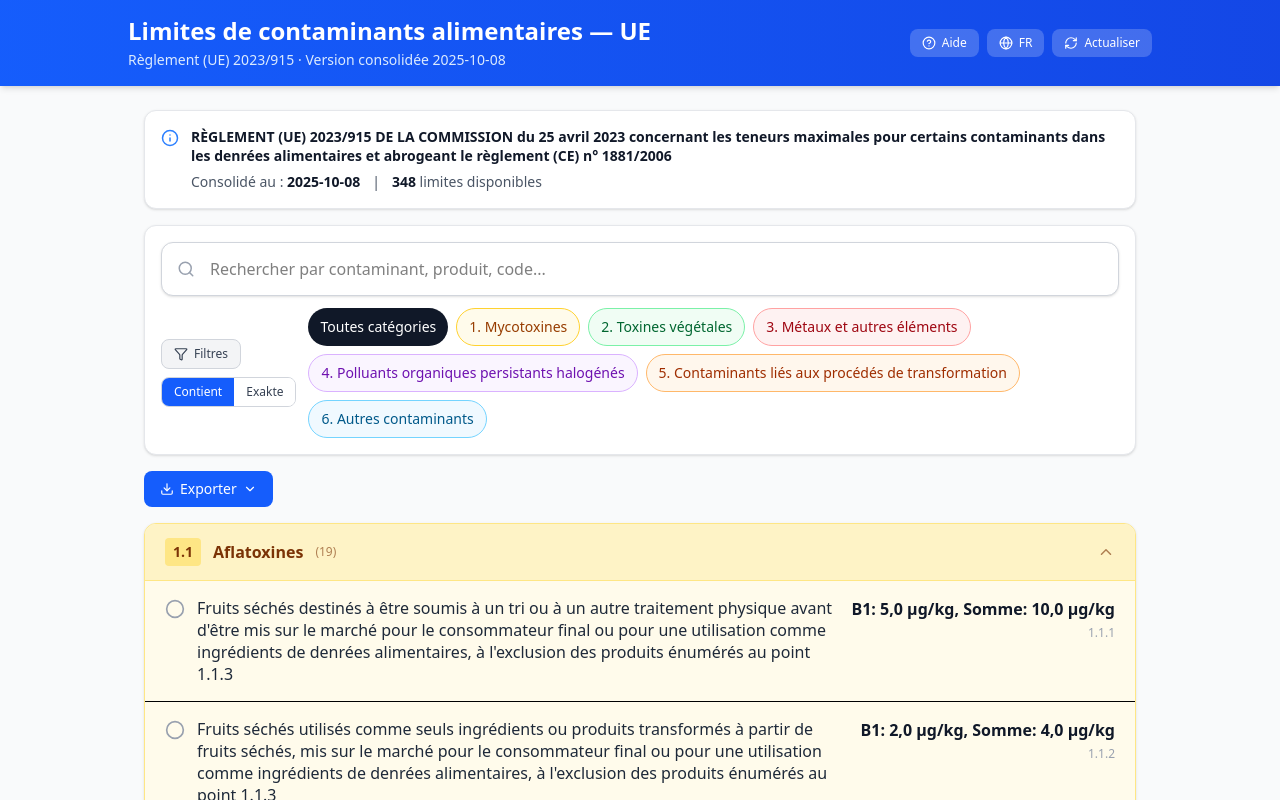
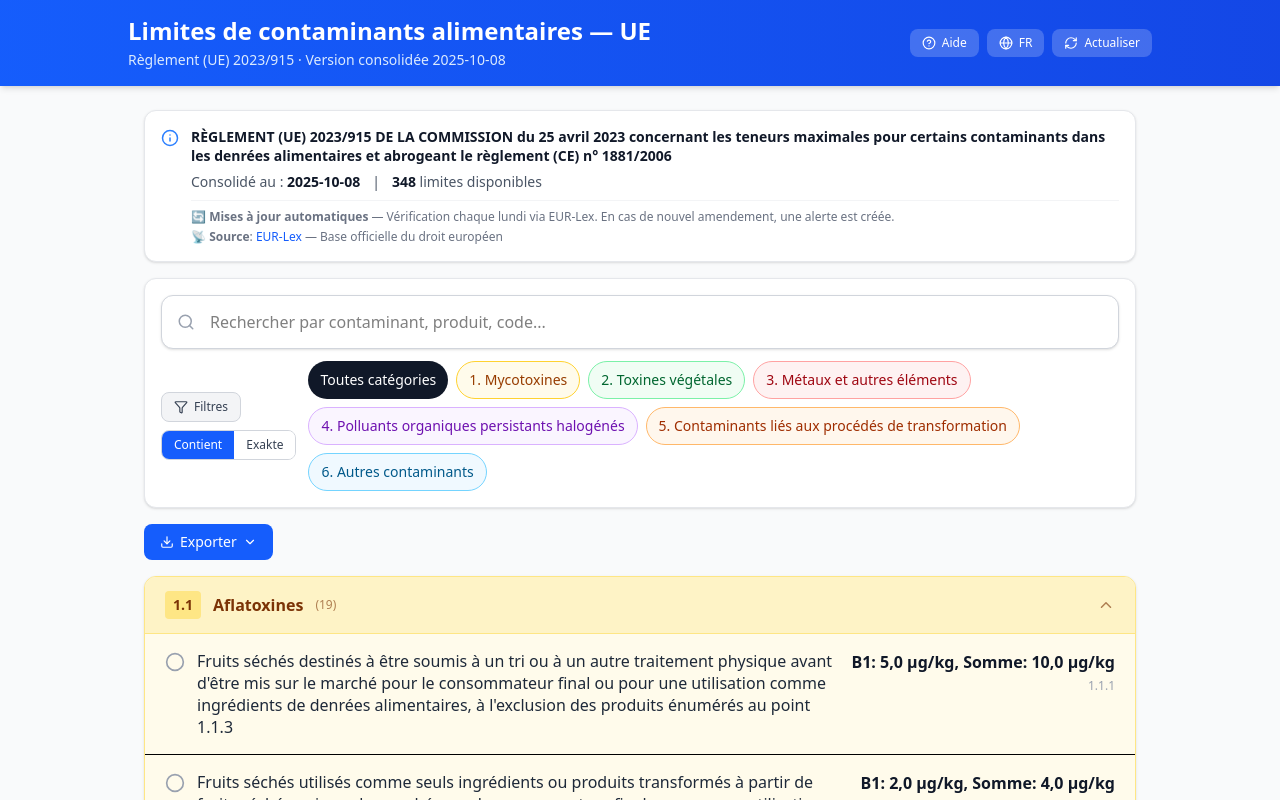
Before and after one commit to Visitune/eu-food-contaminant-limits-search, a React (Vite) app: page / in a window 1280 px wide. Shown: the top 800 px of the page. Built offline with nearby package versions, Linux system fonts and the light colour scheme; no server answers.

Commit message:
feat: add update info panel - show data source, automatic updates, EUR-Lex

```diff
--- a/src/App.tsx
+++ b/src/App.tsx
@@ -210,6 +210,8 @@ export default function App() {
     helpExportDesc: lang === 'fr' ? 'Téléchargez les résultats filtrés en CSV ou Excel.' : 'Download filtered results in CSV or Excel.',
     helpLang: lang === 'fr' ? '🌐 Langue' : '🌐 Language',
     helpLangDesc: lang === 'fr' ? 'Basculez entre français et anglais.' : 'Switch between French and English.',
+    helpUpdates: lang === 'fr' ? '🔄 Mises à jour' : '🔄 Updates',
+    helpUpdatesDesc: lang === 'fr' ? 'Les données sont vérifiées automatiquement chaque lundi via l\'API EUR-Lex. En cas de nouvel amendement, une Issue GitHub est créée et vous êtes alerté.' : 'Data is checked automatically every Monday via EUR-Lex API. If a new amendment is found, a GitHub Issue is created and you are alerted.',
     close: lang === 'fr' ? 'Fermer' : 'Close',
     expandAll: lang === 'fr' ? 'Tout développer' : 'Expand all',
     collapseAll: lang === 'fr' ? 'Tout réduire' : 'Collapse all',
@@ -256,7 +258,8 @@ export default function App() {
 
       <main className="max-w-5xl mx-auto px-3 sm:px-4 py-4 sm:py-6 space-y-4">
         {regulationInfo && (
-          <div className="bg-white border border-gray-200 rounded-xl p-3 sm:p-4 flex items-start gap-2 sm:gap-3 shadow-sm">
+          <div className="bg-white border border-gray-200 rounded-xl p-3 sm:p-4 shadow-sm">
+            <div className="flex items-start gap-2 sm:gap-3">
               <Info size={18} className="text-blue-500 mt-0.5 shrink-0" />
               <div className="min-w-0 flex-1">
                 <p className="text-xs sm:text-sm font-semibold text-gray-900 leading-snug">{regulationInfo.title}</p>
@@ -264,6 +267,13 @@ export default function App() {
                   <span>{t.consolidated} <strong className="text-gray-900">{regulationInfo.lastUpdated}</strong></span>
                   <span className="hidden sm:inline">|</span>
                   <span><strong className="text-gray-900">{results.length}</strong> {t.limits}</span>
+                </div>
+                <div className="mt-2 pt-2 border-t border-gray-100 text-xs text-gray-500">
+                  <p>🔄 <strong>{lang === 'fr' ? 'Mises à jour automatiques' : 'Automatic updates'}</strong> — {lang === 'fr'
+                    ? 'Vérification chaque lundi via EUR-Lex. En cas de nouvel amendement, une alerte est créée.'
+                    : 'Check every Monday via EUR-Lex. If new amendment, an alert is created.'}</p>
+                  <p className="mt-1">📡 <strong>{lang === 'fr' ? 'Source' : 'Source'}</strong>: <a href="https://eur-lex.europa.eu/legal-content/FR/TXT/?uri=CELEX:32023R0915" target="_blank" rel="noopener noreferrer" className="text-blue-600 hover:underline">EUR-Lex</a> — {lang === 'fr' ? 'Base officielle du droit européen' : 'Official EU law database'}</p>
+                </div>
               </div>
             </div>
           </div>
@@ -395,10 +405,12 @@ export default function App() {
       </main>
 
       <footer className="bg-gray-100 border-t border-gray-200 py-4 sm:py-6 mt-8">
-        <div className="max-w-5xl mx-auto px-4 text-center">
+        <div className="max-w-5xl mx-auto px-4 text-center space-y-2">
           <p className="text-xs sm:text-sm text-gray-500">
-            {lang === 'fr' ? 'Application basée sur le' : 'Application based on'} <a href="https://eur-lex.europa.eu/legal-content/FR/TXT/?uri=CELEX:32023R0915" target="_blank" rel="noopener noreferrer" className="text-blue-600 hover:underline">Règlement (UE) 2023/915</a>
-            {lang === 'fr' ? ' · Vérification automatique des mises à jour via GitHub Actions' : ' · Automatic update verification via GitHub Actions'}
+            {lang === 'fr' ? 'Données officielles:' : 'Official data:'} <a href="https://eur-lex.europa.eu/legal-content/FR/TXT/?uri=CELEX:32023R0915" target="_blank" rel="noopener noreferrer" className="text-blue-600 hover:underline">Règlement (UE) 2023/915</a> — {lang === 'fr' ? 'EUR-Lex, base officielle du droit européen' : 'EUR-Lex, official EU law database'}
+          </p>
+          <p className="text-xs text-gray-400">
+            🔄 {lang === 'fr' ? 'Mise à jour automatique:' : 'Automatic updates:'} {lang === 'fr' ? 'Vérification chaque lundi via GitHub Actions' : 'Check every Monday via GitHub Actions'} · <a href="https://github.com/Visitune/eu-food-contaminant-limits-search/actions" target="_blank" rel="noopener noreferrer" className="text-blue-600 hover:underline">{lang === 'fr' ? 'Voir les exécutions' : 'View runs'}</a>
           </p>
         </div>
       </footer>
@@ -451,6 +463,13 @@ export default function App() {
                       <p className="text-sm text-gray-600">{t.helpLangDesc}</p>
                     </div>
                   </div>
+                  <div className="flex gap-3">
+                    <span className="text-2xl">{t.helpUpdates.split(' ')[0]}</span>
+                    <div>
+                      <h3 className="font-semibold text-gray-900">{t.helpUpdates}</h3>
+                      <p className="text-sm text-gray-600">{t.helpUpdatesDesc}</p>
+                    </div>
+                  </div>
                 </div>
               </div>
               <div className="px-5 py-4 border-t border-gray-200 bg-gray-50 rounded-b-2xl">
```
Also changed, not shown: 1 other file (tests, documents, lock files or other folders). Lines whose indentation alone changed are shown as unchanged.
